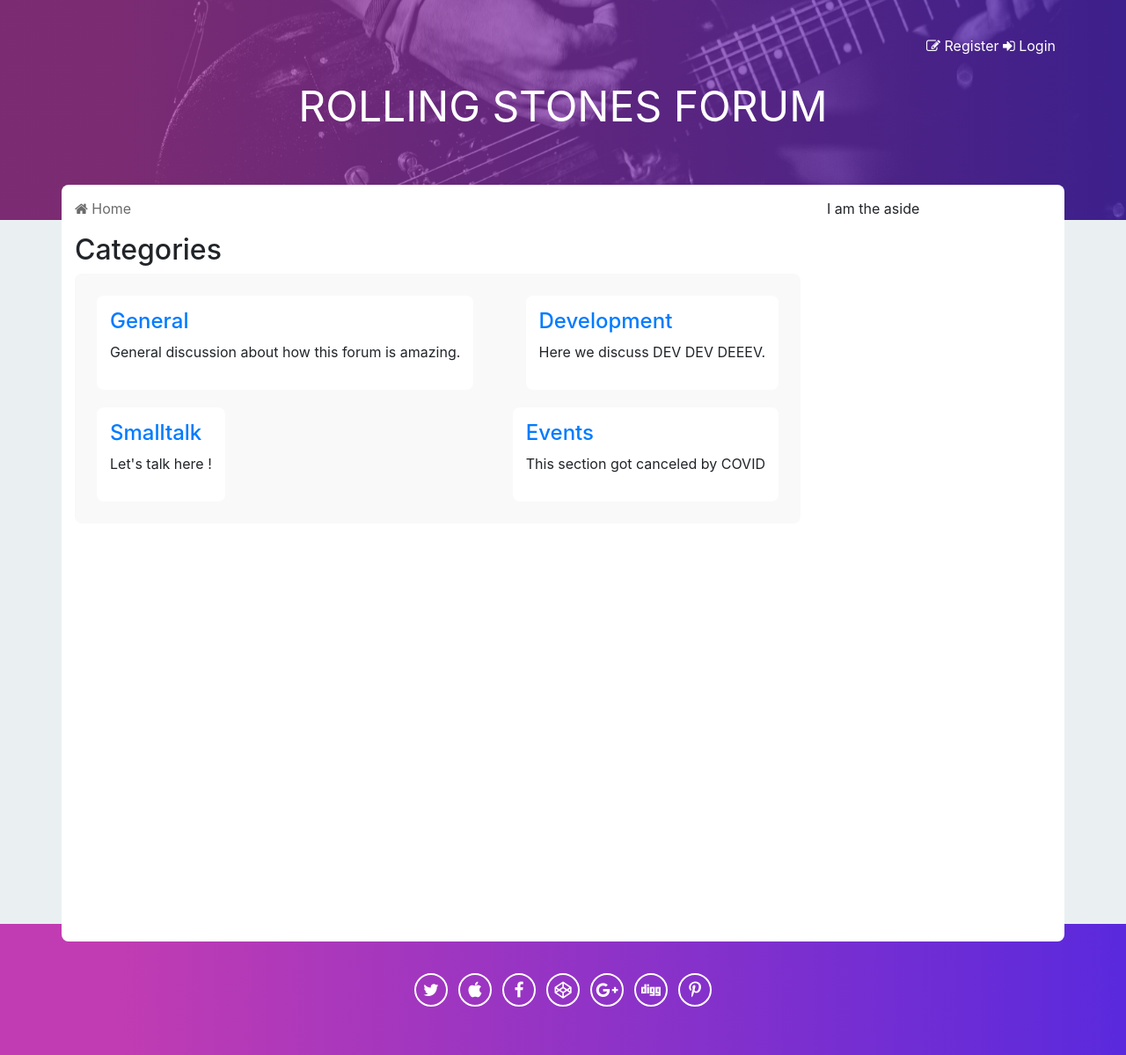
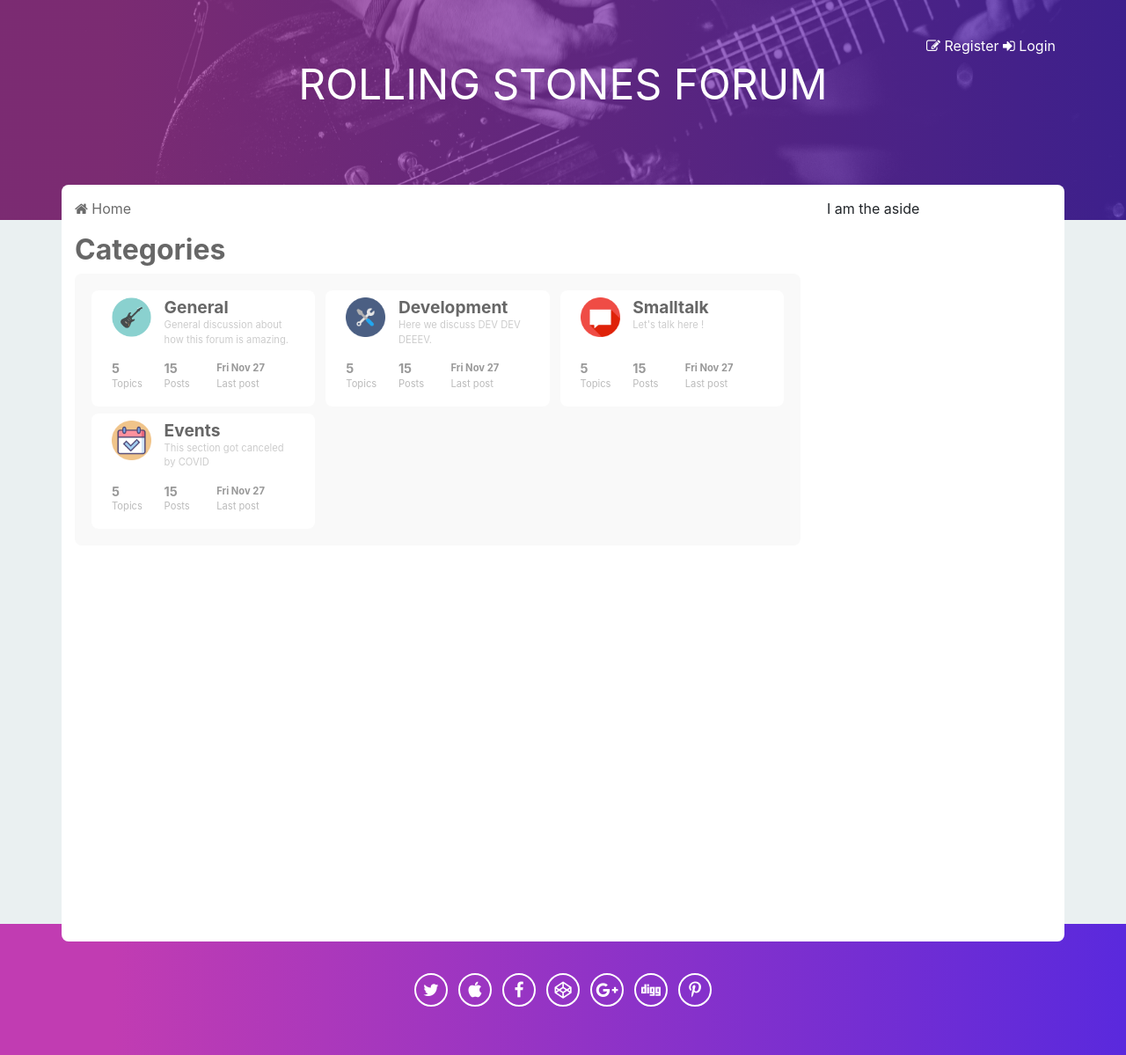
Before and after one commit to JonathanMaillard/BCBB-Forum, a PHP site: page / in a window 1280 px wide. Shown: the top 1199 px of the page at 88% size. Run offline with PHP 8.4, Linux system fonts and the light colour scheme; data comes from the database, SQL or seed files in the repository.

Commit message:
board improvements

```diff
--- a/css/home.css
+++ b/css/home.css
@@ -1,3 +1,8 @@
+h2 {
+  font-weight: bold;
+  color: #676767;
+}
+
 .categories {
   background-color: #f9f9f9;
   border-radius: 8px;
@@ -7,8 +12,54 @@
 .category {
   background-color: white;
   border-radius: 8px;
-  padding: 15px;
-  margin: 10px;
+  padding: 8px;
+  margin: 4px;
+  font-size: 0.7rem;
+  width: 100%;
+}
+.category .category__start {
+  min-height: 80px;
+}
+.category .category__start h4 {
+  font-size: 1.2rem;
+  font-weight: bold;
+  margin-bottom: 0px;
+}
+.category .category__start a {
+  text-decoration: none;
+  color: #676767;
+}
+.category .category__start a:hover {
+  color: #333333;
+}
+.category .category__start .category__img {
+  width: 45px;
+}
+.category .category__start .category__description {
+  color: #cccccc;
+}
+.category .category__end {
+  line-height: 0.1rem;
+}
+.category .category__end .category__numbers {
+  color: #999999;
+  font-weight: bold;
+  font-size: 0.9rem;
+}
+.category .category__end .category__date {
+  color: #999999;
+  font-weight: bold;
+  font-size: 0.7rem;
+}
+.category .category__end .category__text {
+  color: #bbbbbb;
+}
+
+@media screen and (min-width: 992px) {
+  .category {
+    width: 32%;
+    min-width: 200px;
+  }
 }
 
 /*# sourceMappingURL=home.css.map */
--- a/css/home.scss
+++ b/css/home.scss
@@ -1,8 +1,15 @@
 //variables
 
-$roundCorners : 8px ;
+$roundCorners: 8px ;
+$description-color: #cccccc;
+$title-color: #676767;
+$numbers-color: #999999;
+$text-color: #bbbbbb;
 
-
+h2{
+    font-weight: bold;
+    color: $title-color;
+}
 .categories{
     background-color: #f9f9f9;
     border-radius: $roundCorners;
@@ -13,9 +20,66 @@ $roundCorners : 8px ;
 .category{
     background-color: white;
     border-radius: $roundCorners;
-    padding: 15px;
-    margin: 10px;
+    padding: 8px;
+    margin: 4px;
 
-    //width: 50%;
-    //min-width: 300px;
+    font-size: 0.7rem;
+
+    width: 100%;
+    //min-width: 100px;
+        .category__start{
+
+            min-height: 80px;
+
+            h4{
+                font-size: 1.2rem;
+                font-weight: bold;
+                margin-bottom: 0px;
+            }
+
+            a{
+                text-decoration:none;
+                color: $title-color;
+            }
+            a:hover{
+                color: #333333;
+            }
+            .category__img{
+                width: 45px;
+            }
+            .category__description{
+                color: $description-color;
+            }
+        }
+        .category__end{
+
+            line-height: 0.1rem;
+
+            .category__numbers{
+                color: $numbers-color;
+                font-weight: bold;
+                font-size: 0.9rem;
+            }
+            .category__date{
+                color: $numbers-color;
+                font-weight: bold;
+                font-size: 0.7rem;
+            }
+            .category__text{
+                color: $text-color;
+            }
+
+        }
 }
+
+
+
+
+@media screen and (min-width: 992px){
+
+    .category{
+        width: 32%;
+        min-width: 200px;
+    }
+
+}
--- a/css/style.css
+++ b/css/style.css
@@ -1,6 +1,6 @@
 header {
   color: white;
-  min-height: 250px;
+  min-height: 300px;
   background: #c13cb2;
   background: linear-gradient(90deg, rgba(193, 60, 178, 0.6) 10%, rgba(90, 41, 221, 0.6) 100%), url(../images/backgroundwebsite.jpeg);
   background-size: cover;
@@ -10,9 +10,7 @@ header .head {
   position: relative;
 }
 header .head .registerLogin {
-  position: absolute;
-  right: 10px;
-  top: 40px;
+  min-height: 100px;
 }
 header .head .registerLogin a {
   text-decoration: none;
@@ -27,7 +25,7 @@ header .head .registerLogin a:hover {
   color: #aaaaaa;
 }
 header .head .main-title {
-  min-height: 250px;
+  min-height: 200px;
 }
 header .head .main-title h1 {
   font-weight: 400;
@@ -57,6 +55,14 @@ main .main__arianne {
 main .main__arianne a {
   text-decoration: none;
   color: #6b6b6b;
+}
+main .main__arianne a:visited {
+  text-decoration: none;
+  color: #6b6b6b;
+}
+main .main__arianne a:hover {
+  text-decoration: none;
+  color: #333333;
 }
 
 .social {
@@ -110,4 +116,19 @@ footer a:hover {
   color: #5a29dd;
 }
 
+@media screen and (min-width: 992px) {
+  .registerLogin {
+    position: absolute;
+    right: 10px;
+    top: 40px;
+  }
+
+  header {
+    min-height: 250px;
+  }
+  header .main-title {
+    min-height: 250px;
+  }
+}
+
 /*# sourceMappingURL=style.css.map */
--- a/css/style.scss
+++ b/css/style.scss
@@ -22,7 +22,7 @@ $gradient3: linear-gradient(90deg, rgba(193,60,178,0.6) 10%, rgba(90,41,221,0.6)
 
 header{
     color: white;
-    min-height: 250px;
+    min-height: 300px;
     background: $gradient1;
     background: $gradient3, url(../images/backgroundwebsite.jpeg);
     background-size: cover;
@@ -33,9 +33,10 @@ header{
         position: relative;
 
         .registerLogin{
-            position: absolute;
-            right: 10px;
-            top: 40px;
+            //position: absolute;
+            //right: 10px;
+            //top: 40px;
+            min-height: 100px;
 
             a{
                 text-decoration: none;
@@ -51,7 +52,7 @@ header{
             }
         }
         .main-title{
-            min-height: 250px;
+            min-height: 200px;
 
             h1{
                 font-weight: 400;
@@ -90,6 +91,14 @@ main{
         a{
             text-decoration: none;
             color: $text-grey;
+        }
+        a:visited{
+            text-decoration: none;
+            color: $text-grey;
+        }
+        a:hover{
+            text-decoration: none;
+            color: #333333;
         }
     }
 }
@@ -152,3 +161,21 @@ footer{
         color: $blue;
     }
 }
+
+
+@media screen and (min-width: 992px){
+    .registerLogin{
+        position: absolute;
+        right: 10px;
+        top: 40px;
+    }
+
+    header{
+        min-height: 250px;
+
+        .main-title{
+            min-height: 250px;
+        }
+    }
+
+}
--- a/includes/header.php
+++ b/includes/header.php
@@ -24,7 +24,7 @@
                 if(!isset($_SESSION['pseudo'])){
                     echo
                         '<div class="registerLogin">
-                            <p><a href="register.php"><i class="fa fa-pencil-square-o" aria-hidden="true"></i> Register</a> <a href="login.php"><i class="fa fa-sign-in" aria-hidden="true"></i> Login</a></p>
+                            <p class="text-center text-md-right"><a href="register.php"><i class="fa fa-pencil-square-o" aria-hidden="true"></i> Register</a> <a href="login.php"><i class="fa fa-sign-in" aria-hidden="true"></i> Login</a></p>
                         </div>';
                 }
                 else{
@@ -34,7 +34,7 @@
 
                     echo
                     '<div class="registerLogin">
-                        <p class="text-md-right">Welcome, <a href="profile.php">'.$pseudo.'</a><br><a href="disconnect.php"><i class="fa fa-sign-out" aria-hidden="true"></i> Logout</a></p>
+                        <p class="text-center text-md-right">Welcome, <a href="profile.php">'.$pseudo.'</a><br><a href="disconnect.php"><i class="fa fa-sign-out" aria-hidden="true"></i> Logout</a></p>
                     </div>';
                 }
             ?>
--- a/index.php
+++ b/index.php
@@ -35,11 +35,49 @@
         echo
             '<div class="category">
 
-                <a href="./topics.php?id='.$data['cat_id'].'"><h4 class="category__title">'.stripslashes(htmlspecialchars($data['cat_name'])).'</h4></a>
-                <p class="category__description">'.stripslashes(htmlspecialchars($data['cat_description'])).'</p>
+                <div class="container">
+                    <div class="row category__start">
+                        <div class="col-3">';
 
-            </div>'
-        ;
+                        if($data['cat_id'] == 1){
+                            echo "<img class='category__img' src='./images/guitar.png'>";
+                        }
+                        else if($data['cat_id'] == 2){
+                            echo "<img class='category__img' src='./images/dev.png'>";
+                        }
+                        else if($data['cat_id'] == 3){
+                            echo "<img class='category__img' src='./images/smalltalk.png'>";
+                        }
+                        else if($data['cat_id'] == 4){
+                            echo "<img class='category__img' src='./images/events.png'>";
+                        }
+                        else{
+                            echo "";
+                        }
+
+                        echo '</div>
+                        <div class="col-9">
+                            <h4 class="category__title"><a href="./topics.php?id='.$data['cat_id'].'">'.stripslashes(htmlspecialchars($data['cat_name'])).'</a></h4>
+                            <p class="category__description">'.stripslashes(htmlspecialchars($data['cat_description'])).'</p>
+                        </div>
+                    </div>
+                    <div class ="row category__end">
+                        <div class="col-3 bordered">
+                            <p class="category__numbers">5</p>
+                            <p class="category__text">Topics</p>
+                        </div>
+                        <div class="col-3">
+                            <p class="category__numbers">15</p>
+                            <p class="category__text">Posts</p>
+                        </div>
+                        <div class="col-6">
+                            <p class="category__date">Fri Nov 27</p>
+                            <p class="category__text">Last  post</p>
+                        </div>
+                    </div>
+                </div>
+            </div>';
+        //;
 
         /*
         echo'<tr><td><img src="./images/message.gif" alt="message" /></td>
```
Also changed, not shown: images/dev.png (added), images/events.png (added), images/guitar.png (added), images/home.png (added), images/smalltalk.png (added), 2 other files.
